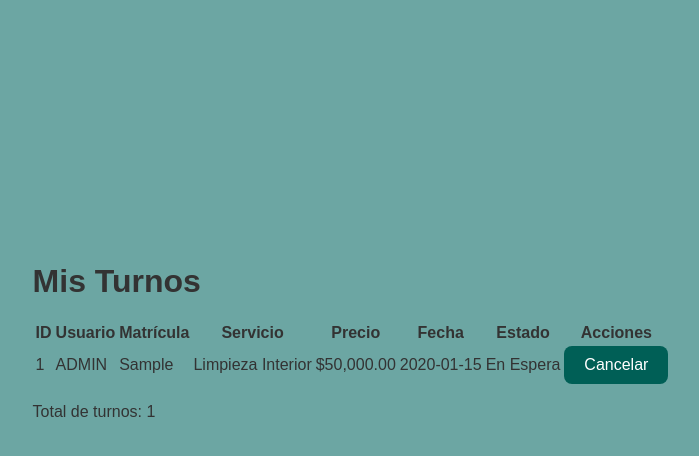
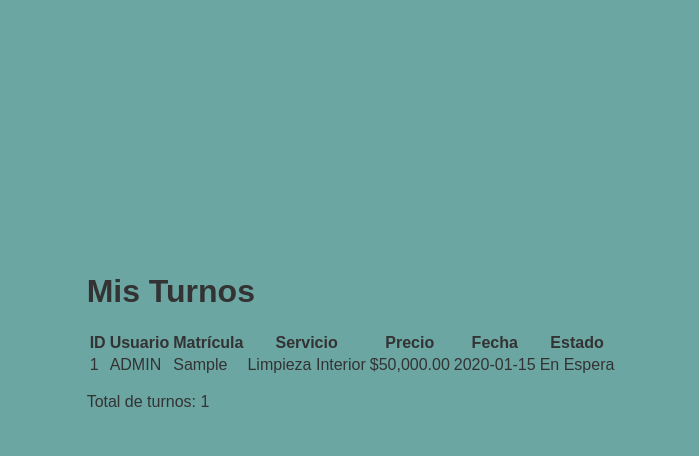
Before and after one commit to UliWT/Car_wash, a PHP site: page /mis_turnos_admin.php in a window 1280 px wide. Shown: the part 61-517 px from the top of the page, without its empty margins (288-987 px from the left). Run offline with PHP 8.4, Linux system fonts and the light colour scheme; the visitor is signed in with stand-in values (Sample User, id 1); tables that the repository leaves empty hold one stand-in row (values such as "Sample post"); data that the repository does not hold is empty.

Commit message:
Eliminar opcion cancelar en mis turnos-admin

```diff
--- a/front/Admin/mis_turnos_admin.php
+++ b/front/Admin/mis_turnos_admin.php
@@ -87,7 +87,6 @@ $conn->close();
                     <th>Precio</th>
                     <th>Fecha</th>
                     <th>Estado</th>
-                    <th>Acciones</th>
                 </tr>
             </thead>
             <tbody id="turnos-body">
@@ -103,9 +102,6 @@ $conn->close();
                             <td>$<?= number_format($turno['precio'], 2) ?></td>
                             <td><?= $turno['fecha'] ?></td>
                             <td><?= htmlspecialchars($turno['estado']) ?></td>
-                            <td>
-                                <button onclick="cancelarTurno(<?= $turno['id_turno'] ?>)">Cancelar</button>
-                            </td>
                         </tr>
                     <?php endforeach; ?>
                 <?php endif; ?>
```
